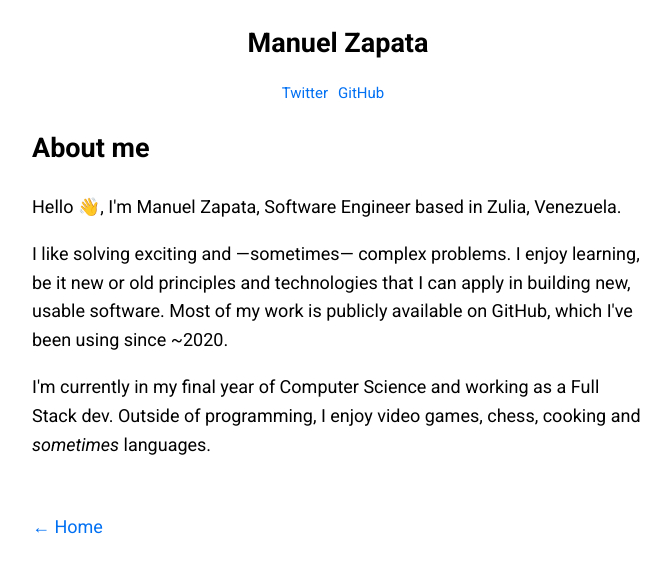
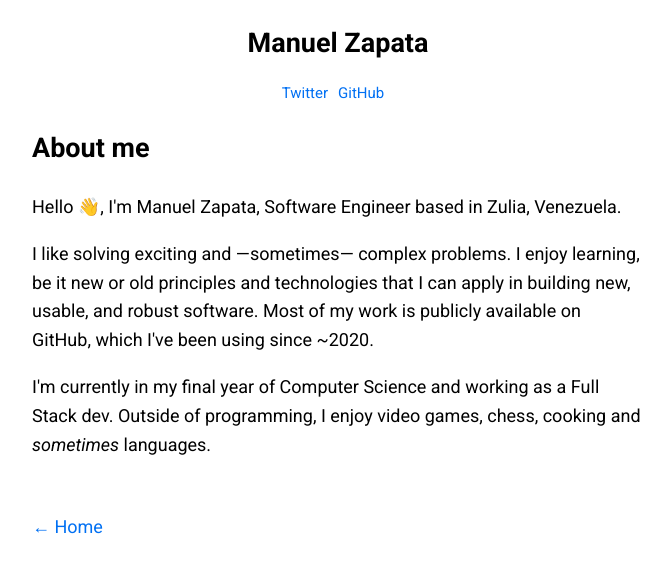
Before and after one commit to zapmal/personal-website, a Next.js app: page /about in a window 1280 px wide. Shown: the top 572 px of the page, without its empty margins (302-973 px from the left). Built offline with nearby package versions, Linux system fonts and the light colour scheme.

Commit message:
chore: phrasing fix

```diff
--- a/src/pages/about.tsx
+++ b/src/pages/about.tsx
@@ -27,7 +27,7 @@ const About = () => {
       <p>
         I like solving exciting and —sometimes— complex problems. I enjoy
         learning, be it new or old principles and technologies that I can apply
-        in building new, usable software. Most of my work is publicly available
+        in building new, usable, and robust software. Most of my work is publicly available
         on GitHub, which I've been using since ~2020.
       </p>
       <p>
```
